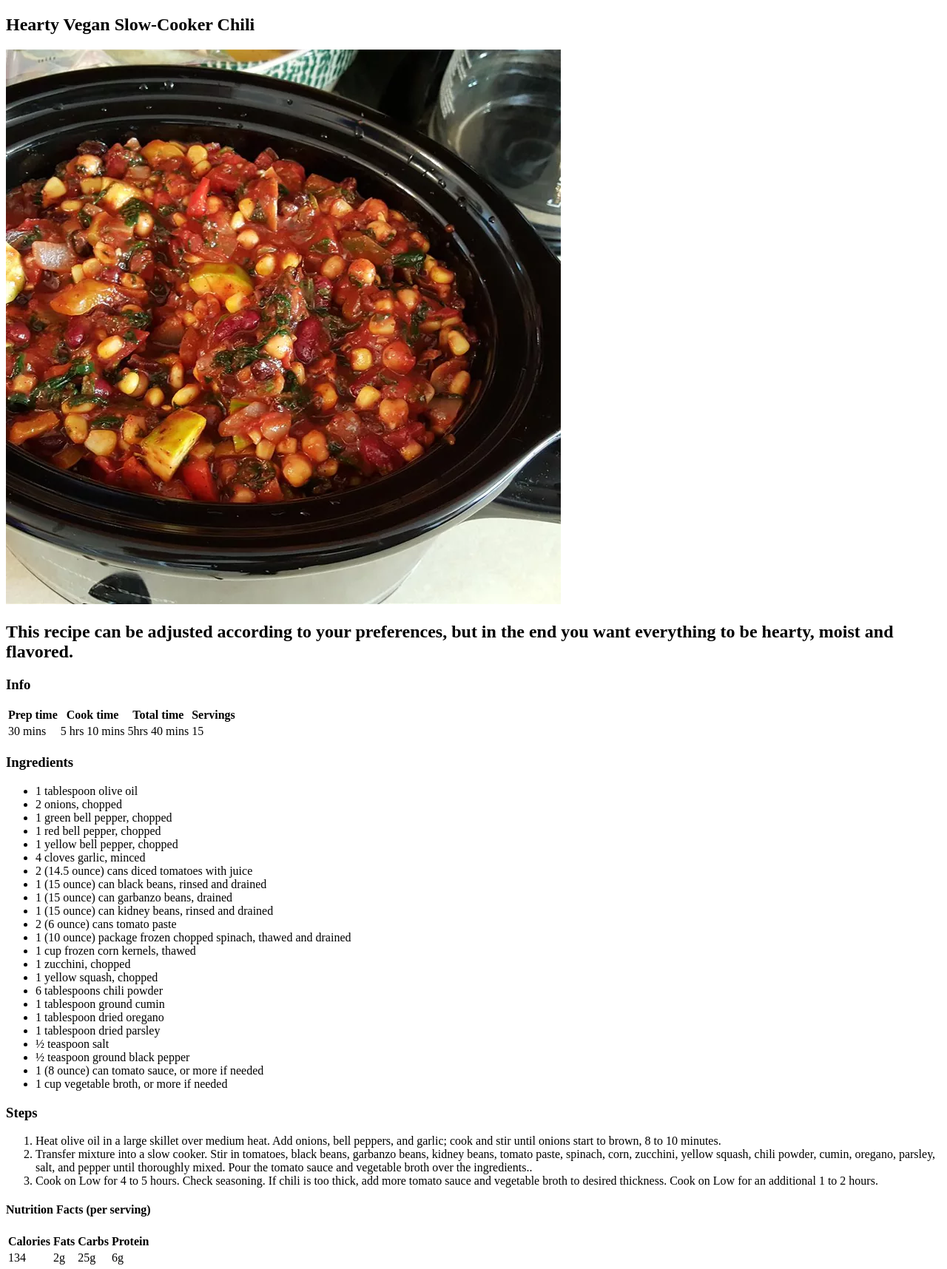
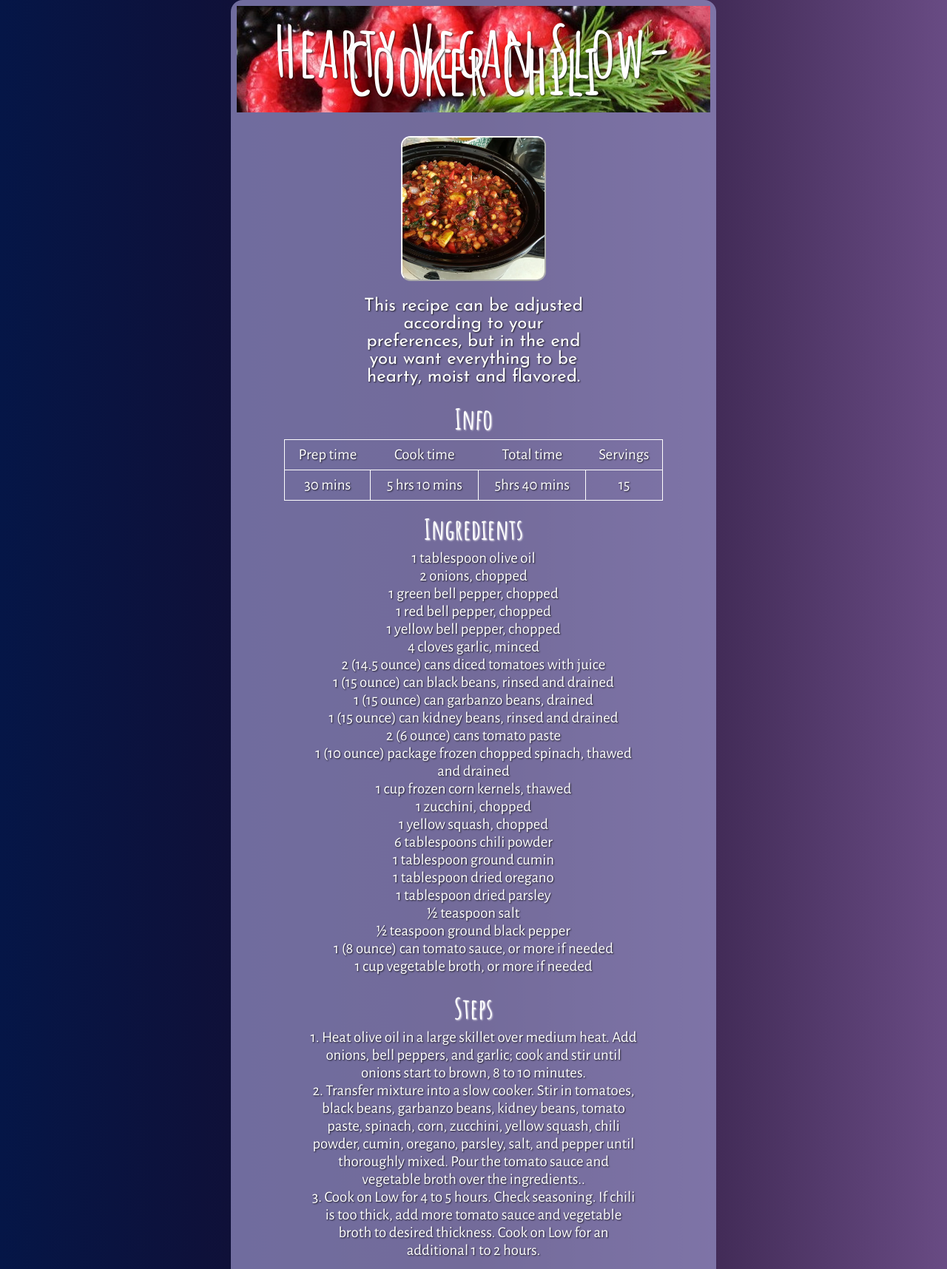
Before and after one commit to iolanda-dourado/odin-recipes, a plain HTML site: page recipes/chili.html in a window 1280 px wide. Shown: the top 1716 px of the page at 74% size. Drawn offline with nearby package versions, Linux system fonts and the light colour scheme; files that its build step writes are made by us from their sources.

Commit message:
Adding css to the chili.html page

```diff
--- a/recipes/chili.html
+++ b/recipes/chili.html
@@ -5,13 +5,15 @@
     <meta http-equiv="X-UA-Compatible" content="IE=edge">
     <meta name="viewport" content="width=device-width, initial-scale=1.0">
     <title>Vegan Chili</title>
+    <link rel="stylesheet" href="./style/reset.css">
+    <link rel="stylesheet" href="../style/recipes.css">
 </head>
 <body>
     <article>
-        <h1>Hearty Vegan Slow-Cooker Chili</h1>
-        <img src="../image/chili.webp" alt="Vegan Chili image">
-        <h2>This recipe can be adjusted according to your preferences, but in the end you want everything to be hearty, moist and flavored.</h2>
-        <h3>Info</h3>
+        <h1 class="recipe__title">Hearty Vegan Slow-Cooker Chili</h1>
+        <img src="../image/chili.webp" alt="Vegan Chili image" class="recipe__img">
+        <h2 class="recipe__subt">This recipe can be adjusted according to your preferences, but in the end you want everything to be hearty, moist and flavored.</h2>
+        <h3 class="recipe__info">Info</h3>
         <table>
             <tr>
                 <th>Prep time</th>
@@ -26,8 +28,8 @@
                 <td>15</td>
             </tr>
         </table>
-        <h3>Ingredients</h3>
-        <ul>
+        <h3 class="recipe__ingredients">Ingredients</h3>
+        <ul class="recipe__list">
             <li>1 tablespoon olive oil</li>
             <li>2 onions, chopped</li>
             <li>1 green bell pepper, chopped</li>
@@ -52,11 +54,11 @@
             <li>1 (8 ounce) can tomato sauce, or more if needed</li>
             <li>1 cup vegetable broth, or more if needed</li>
         </ul>
-        <h3>Steps</h3>
-        <ol>
-            <li>Heat olive oil in a large skillet over medium heat. Add onions, bell peppers, and garlic; cook and stir until onions start to brown, 8 to 10 minutes.</li>
-            <li>Transfer mixture into a slow cooker. Stir in tomatoes, black beans, garbanzo beans, kidney beans, tomato paste, spinach, corn, zucchini, yellow squash, chili powder, cumin, oregano, parsley, salt, and pepper until thoroughly mixed. Pour the tomato sauce and vegetable broth over the ingredients..</li>
-            <li>Cook on Low for 4 to 5 hours. Check seasoning. If chili is too thick, add more tomato sauce and vegetable broth to desired thickness. Cook on Low for an additional 1 to 2 hours.</li>
+        <h3 class="recipe__steps">Steps</h3>
+        <ol class="recipe__list">
+            <li>1. Heat olive oil in a large skillet over medium heat. Add onions, bell peppers, and garlic; cook and stir until onions start to brown, 8 to 10 minutes.</li>
+            <li>2. Transfer mixture into a slow cooker. Stir in tomatoes, black beans, garbanzo beans, kidney beans, tomato paste, spinach, corn, zucchini, yellow squash, chili powder, cumin, oregano, parsley, salt, and pepper until thoroughly mixed. Pour the tomato sauce and vegetable broth over the ingredients..</li>
+            <li>3. Cook on Low for 4 to 5 hours. Check seasoning. If chili is too thick, add more tomato sauce and vegetable broth to desired thickness. Cook on Low for an additional 1 to 2 hours.</li>
         </ol>
     </article>
     <aside>
--- a/style/cake.css
+++ /dev/null
@@ -1,60 +0,0 @@
-@import url('https://fonts.googleapis.com/css2?family=Amatic+SC:wght@400;700&display=swap');
-@import url('https://fonts.googleapis.com/css2?family=Amatic+SC:wght@400;700&family=Josefin+Sans:wght@300;400;600&display=swap');
-@import url('https://fonts.googleapis.com/css2?family=Alegreya+Sans:ital,wght@0,400;0,500;0,700;1,400;1,500&display=swap');
-
-:root {
-    --title-font: 'Amatic SC', cursive;
-    --subtitle-font: 'Josefin Sans', sans-serif;
-    --text-font: 'Alegreya Sans', sans-serif;
-    --background-color: rgb(5, 22, 71);
-    --gradient-color1: rgb(26, 10, 41);
-    --gradient-color2: rgba(66, 29, 100, 0.795);
-    --font-color: #fff;
-}
-
-body {
-    background-image: linear-gradient(to right, var(--background-color), var(--gradient-color1), var(--gradient-color2));
-    color: var(--font-color);
-    font-family: var(--text-font);
-    text-align: center;
-    text-shadow: 2px 2px 5px #000;
-    margin: 1rem;
-    font-size: 1.3rem;
-}
-
-article {
-    background-color: rgba(188, 181, 255, 0.726);
-    border-radius: 1rem;
-    padding: 0.5rem;
-}
-
-.recipe__title {
-    font-family: var(--title-font);
-    font-size: 3rem;
-    font-weight: bolder;
-}
-
-.recipe__img {
-    width: 70%;
-    border-radius: 1vw;
-    border: 2px outset var(--font-color);
-    margin-top: 0.3rem;
-}
-
-.recipe__subt {
-    font-family: var(--subtitle-font);
-    margin: 0.5rem;
-    font-size: 1.2rem;
-}
-
-.recipe__info, .recipe__ingredients, .recipe__steps {
-    font-family: var(--title-font);
-    font-weight: bolder;
-    font-size: 2rem;
-    margin: 1.6rem 0;
-}
-
-table {
-    border:rgba(188, 181, 255, 0.726);
-    text-align: center;
-}
--- /dev/null
+++ b/style/recipes.css
@@ -0,0 +1,153 @@
+@import url('https://fonts.googleapis.com/css2?family=Amatic+SC:wght@400;700&display=swap');
+@import url('https://fonts.googleapis.com/css2?family=Amatic+SC:wght@400;700&family=Josefin+Sans:wght@300;400;600&display=swap');
+@import url('https://fonts.googleapis.com/css2?family=Alegreya+Sans:ital,wght@0,400;0,500;0,700;1,400;1,500&display=swap');
+
+:root {
+    --title-font: 'Amatic SC', cursive;
+    --subtitle-font: 'Josefin Sans', sans-serif;
+    --text-font: 'Alegreya Sans', sans-serif;
+    --background-color: rgb(5, 22, 71);
+    --gradient-color1: rgb(26, 10, 41);
+    --gradient-color2: rgba(66, 29, 100, 0.795);
+    --font-color: #fff;
+}
+
+body {
+    background-image: linear-gradient(to right, var(--background-color), var(--gradient-color1), var(--gradient-color2));
+    color: var(--font-color);
+    font-family: var(--text-font);
+    text-align: center;
+    text-shadow: 2px 2px 5px rgba(0, 0, 0, 0.63);
+    margin: 1rem;
+    font-size: 1.3rem;
+    line-height: 1.5rem;
+}
+
+article {
+    background-color: rgba(150, 144, 197, 0.726);
+    border-radius: 1rem;
+    padding: 0.5rem;
+    text-shadow: 1px 1px 2px rgba(0, 0, 0, 0.76);
+}
+
+.recipe__title {
+    background-image: url(../image/home-img3.jpg);
+    background-position: center;
+    font-family: var(--title-font);
+    font-size: 3rem;
+    font-weight: bolder;
+    margin: -2rem -1rem 2rem -1rem;
+    padding: 3rem;
+}
+
+.recipe__line {
+    display: none;
+}
+
+.recipe__img {
+    width: 70%;
+    border-radius: 1vw;
+    border: 2px outset var(--font-color);
+    margin-top: 0.3rem;
+}
+
+.recipe__subt {
+    font-family: var(--subtitle-font);
+    margin: 0.5rem;
+    font-size: 1.2rem;
+}
+
+.recipe__info, .recipe__ingredients, .recipe__steps, .recipe__tips, .recipe__nutrition {
+    font-family: var(--title-font);
+    font-weight: bolder;
+    font-size: 2.4rem;
+    margin: 1.6rem 0 1rem 0;
+    text-shadow: 1px 1px 2px rgba(255, 255, 255, 0.76);
+}
+
+table {
+    width: 100%;
+}
+
+table, td {
+    border: 1px solid;
+    border-collapse: collapse;
+}
+
+td, th {
+    padding: 0.5rem;
+}
+
+.recipe__list {
+    margin-bottom: 2rem;
+}
+
+.footer__p {
+    background-image: url(../image/footer1.jpg);
+    font-family: var(--subtitle-font);
+    font-size: 1.3rem;
+    margin-top: 2rem;
+    margin-bottom: -3rem;
+    margin-left: -1rem;
+    margin-right: -1rem;;
+    padding: .7rem 0;
+}
+
+.footer__a {
+    color:#fff;
+    text-decoration: none;
+    margin-right: -1rem;
+}
+
+@media screen and (min-width: 768px) {
+    body {
+        margin: 0;
+    }
+    .recipe__title {
+        background-image: url(../image/home-img3.jpg);
+        font-size: 6rem;
+        margin: 0;
+        padding: 3rem;
+    }
+
+    .recipe__img {
+        margin-top: 2rem;
+    }
+
+    .recipe__subt {
+        font-size: 1.5rem;
+        margin: 1rem auto 2rem auto;
+        width: 50%;
+    }
+
+    .recipe__img {
+        width: 30%;
+    }
+
+    article {
+        width: 50%;
+        margin: 0 auto;
+    }
+
+    body > hr {
+        display: none;
+    }
+
+    aside {
+        width: 30%;
+        margin: 2rem auto;
+    }
+
+    table {
+        width: 80%;
+        margin: 0 auto;
+    }
+
+    li, p {
+        margin: 0 6rem;
+    }
+
+    p {
+        margin-bottom: 2rem;
+    }
+}
```
Also changed, not shown: index.html (+1 -3 lines), recipes/cake.html (+28 -18 lines), style/style.css (+26 -25 lines), image/home-img3.jpg (added), 1 other file.
